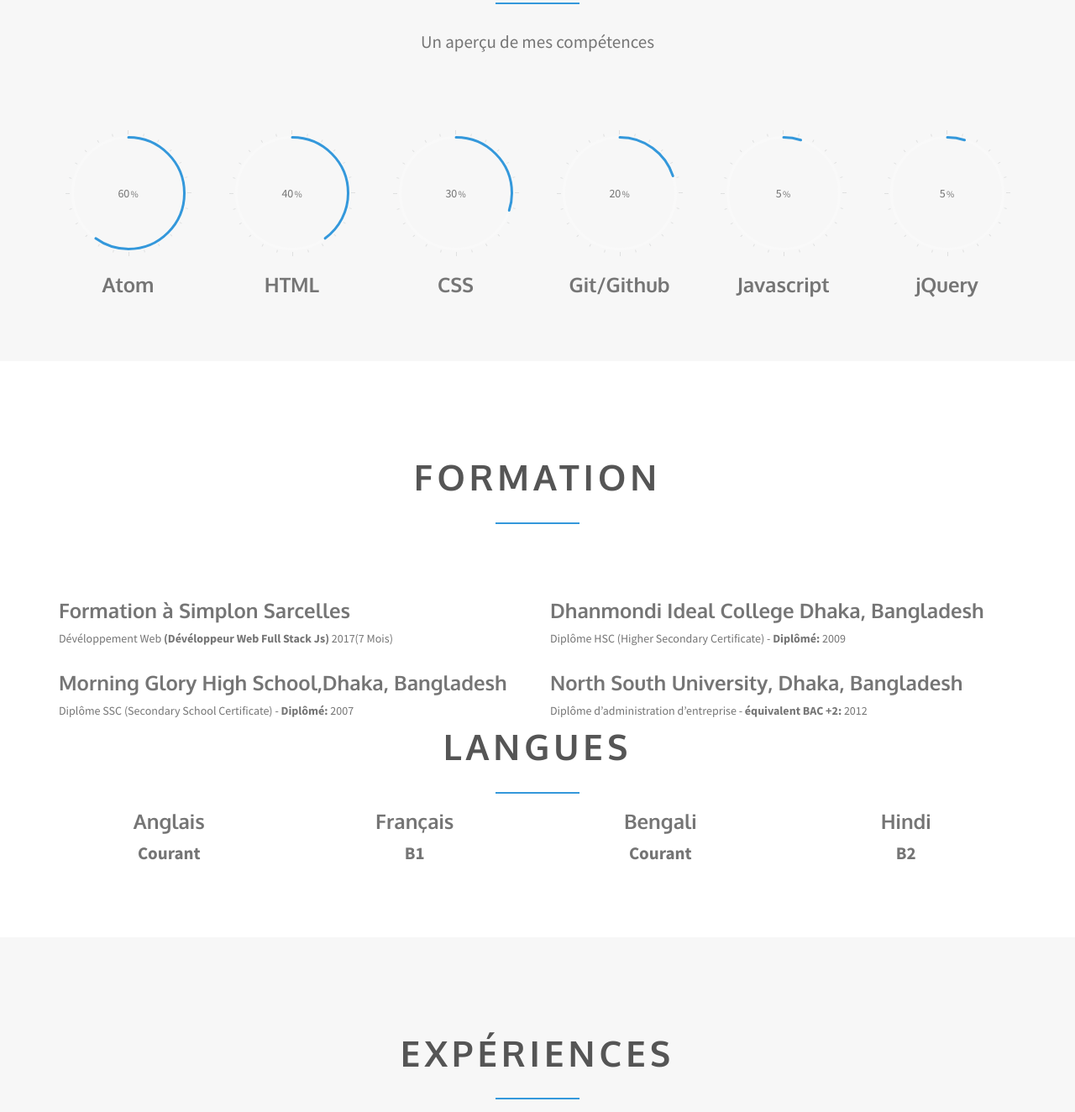
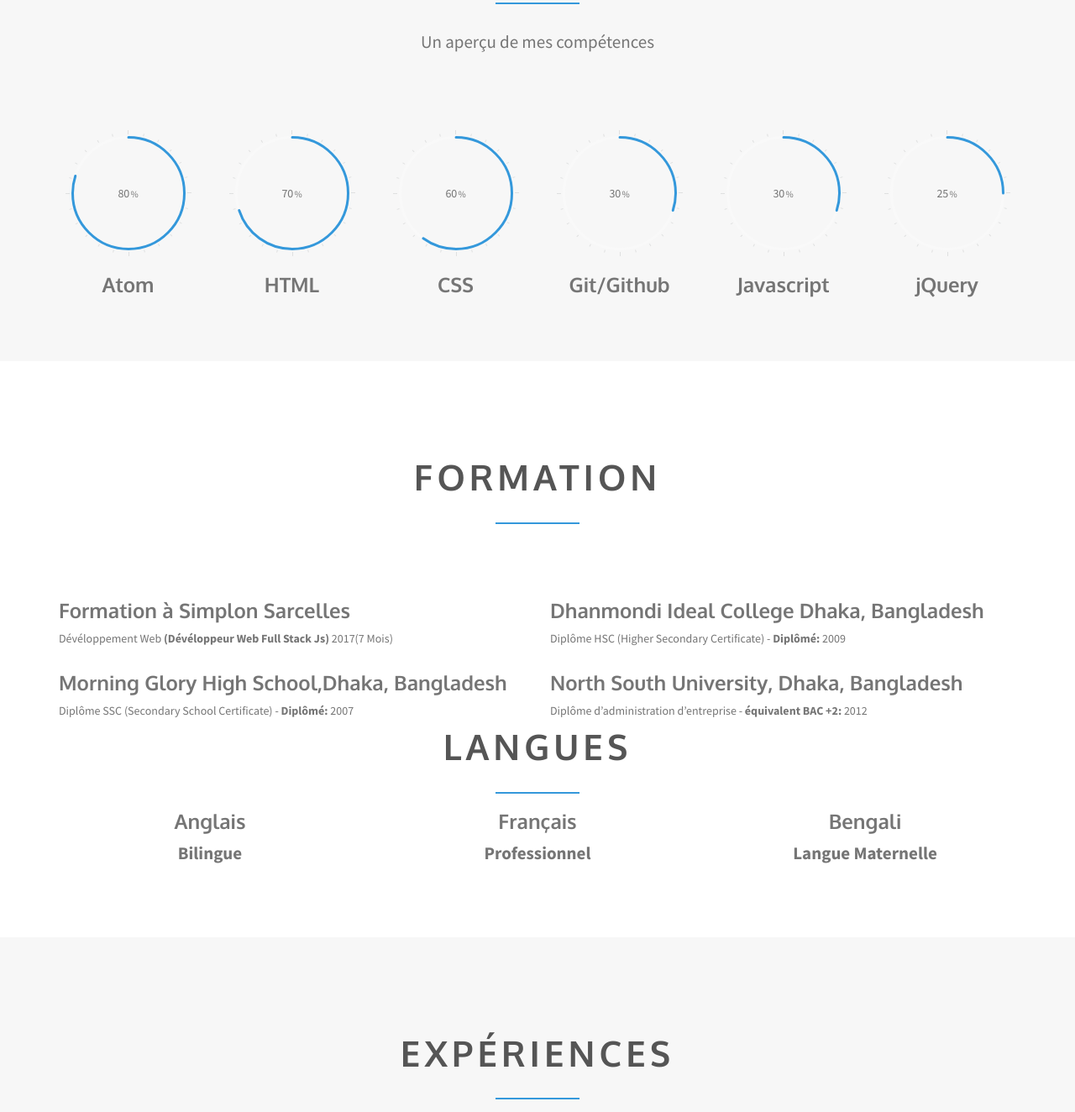
Before and after one commit to Richardcosta/Richardcosta.github.io, a plain HTML site: page index.html in a window 1280 px wide. Shown: the part 1656-2980 px from the top of the page at 84% size. Drawn offline with Linux system fonts and the light colour scheme.

Commit message:
Update index.html

```diff
--- a/index.html
+++ b/index.html
@@ -123,37 +123,37 @@
             </header>
             <div class="row">
                 <div class="col-md-2">
-                    <span class="chart" data-percent="60">
+                    <span class="chart" data-percent="80">
                       <span class="percent"></span>
                     <h3 class="animated bounceInLeft">Atom</h3>
                     </span>
                 </div>
                 <div class="col-md-2 ">
-                    <span class="chart" data-percent="40">
+                    <span class="chart" data-percent="70">
                       <span class="percent"></span>
                     <h3 class="animated bounceInLeft">HTML</h3>
                     </span>
                 </div>
                 <div class="col-md-2">
-                    <span class="chart" data-percent="30">
+                    <span class="chart" data-percent="60">
                       <span class="percent"></span>
                     <h3 class="animated bounceInLeft">CSS</h3>
                     </span>
                 </div>
                 <div class="col-md-2">
-                    <span class="chart" data-percent="20">
+                    <span class="chart" data-percent="30">
                       <span class="percent"></span>
                     <h3 class="animated bounceInRight">Git/Github</h3>
                     </span>
                 </div>
                 <div class="col-md-2">
-                    <span class="chart" data-percent="5">
+                    <span class="chart" data-percent="30">
                       <span class="percent"></span>
                     <h3 class="animated bounceInRight">Javascript</h3>
                     </span>
                 </div>
                 <div class="col-md-2">
-                    <span class="chart" data-percent="5">
+                    <span class="chart" data-percent="25">
                       <span class="percent"></span>
                     <h3 class="animated bounceInRight">jQuery</h3>
                     </span>
@@ -220,44 +220,44 @@
                      <h2 class="section-title"><span><br><br>Langues</span></h2>
                      <div class="spacer"></div>
                     <!-- language English -->
-             <div class="col-md-3">
+             <div class="col-md-4">
                  <article class="education">
                      <header>
                          <h3>Anglais</h3>
-                         <p><strong>Courant</strong></p>
+                         <p><strong>Bilingue</strong></p>
                      </header>
                  </article>
              </div>
                     <!-- language English finish -->
                     <!-- language French start -->
-             <div class="col-md-3">
+             <div class="col-md-4">
                  <article class="education">
                      <header>
                          <h3>Français</h3>
-                         <p><strong>B1</strong></p>
+                         <p><strong>Professionnel</strong></p>
                      </header>
                    </article>
                    </div>
                        <!-- language French finish -->
                        <!-- language Bangali start -->
-                     <div class="col-md-3">
+                     <div class="col-md-4">
                          <article class="education">
                              <header>
                                  <h3>Bengali</h3>
-                                 <p><strong>Courant</strong></p>
+                                 <p><strong>Langue Maternelle</strong></p>
                              </header>
                          </article>
                      </div>
                            <!-- language Bangali finish -->
                            <!-- language Hindi start -->
-                           <div class="col-md-3">
+                           <!-- <div class="col-md-3">
                                <article class="education">
                                    <header>
                                        <h3>Hindi</h3>
                                        <p><strong>B2</strong></p>
                                    </header>
                                </article>
-                           </div>
+                           </div> -->
                           <!-- language Hindi finish -->
                           <!-- language section finish -->
             </div>
@@ -377,7 +377,7 @@
                             </a>
                         </li> -->
                           <!-- .....................Photography.................. -->
-                        <li class="mix photography">
+                        <!-- <li class="mix photography">
                             <a href="img/portfolio/large/07.png">
                                 <div class="overlay"><i class="fa fa-search"></i>
                                 </div><img src="img/portfolio/small/07.png" alt="">
@@ -394,7 +394,7 @@
                                 <div class="overlay"><i class="fa fa-search"></i>
                                 </div><img src="img/portfolio/small/09.png" alt="">
                             </a>
-                        </li>
+                        </li> -->
                         <!-- ..................Web........................ -->
                         <li class="mix web">
                             <a href="img/portfolio/large/10.jpg">
@@ -434,7 +434,7 @@
         </div>
     </section>
                                 <!-- finsish section of Portfolio -->
-
+                              <!-- Contact section start -->
 
     <section id="page-contact" class="page-contact">
       <video src="video.webm" autoplay loop poster="01.jpg">
@@ -449,7 +449,7 @@
             <div class="row">
                 <div class="col-sm-5 contact-info">
                     <h3>Contact Info</h3>
-                    <p><i class="fa fa-map-marker"></i> 5 Place des Fêtes, 75019 Paris </p>
+                    <p><i class="fa fa-map-marker"></i> 75 Rue Doudeauville, Paris 75018 </p>
                     <p><i class="fa fa-phone"></i> +33 7 68 66 53 86</p>
                     <p><i class="fa fa-envelope-o"></i> anikrichard00@gmail.com</p>
                 </div>
```
